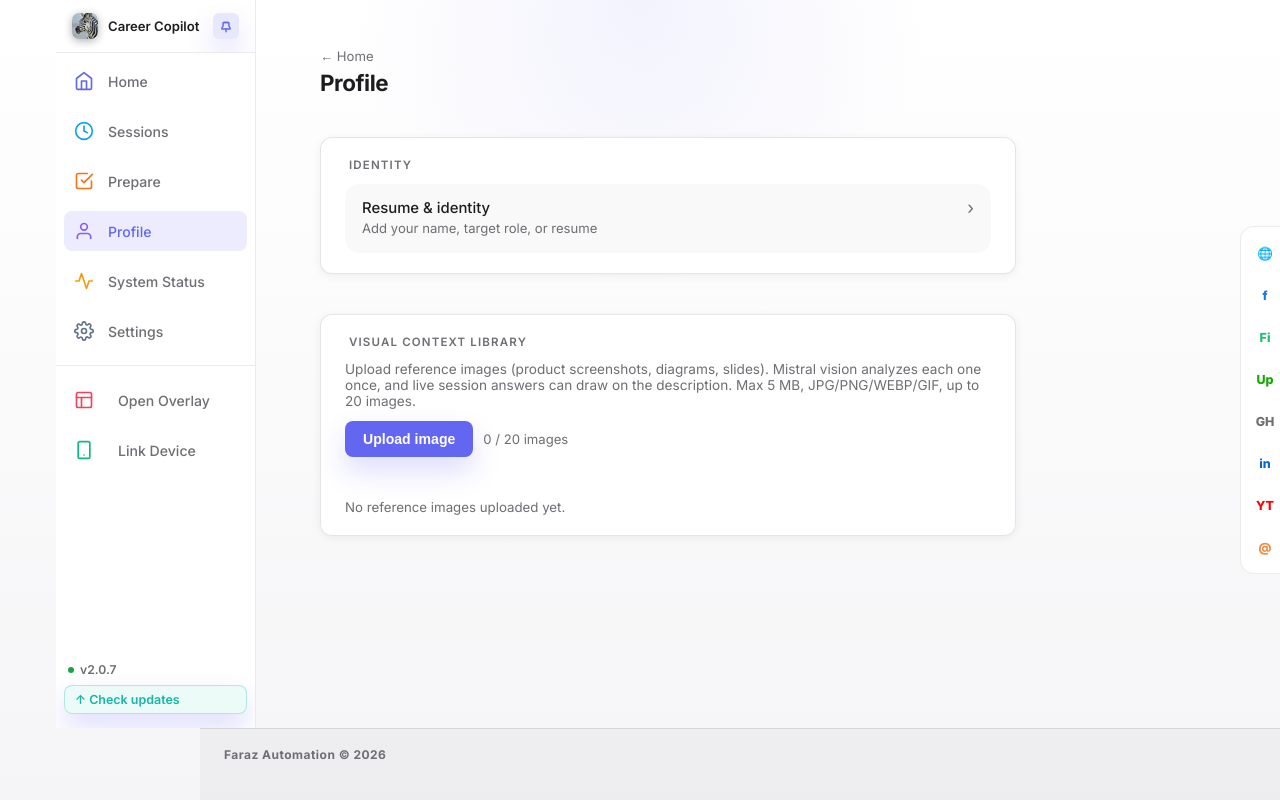
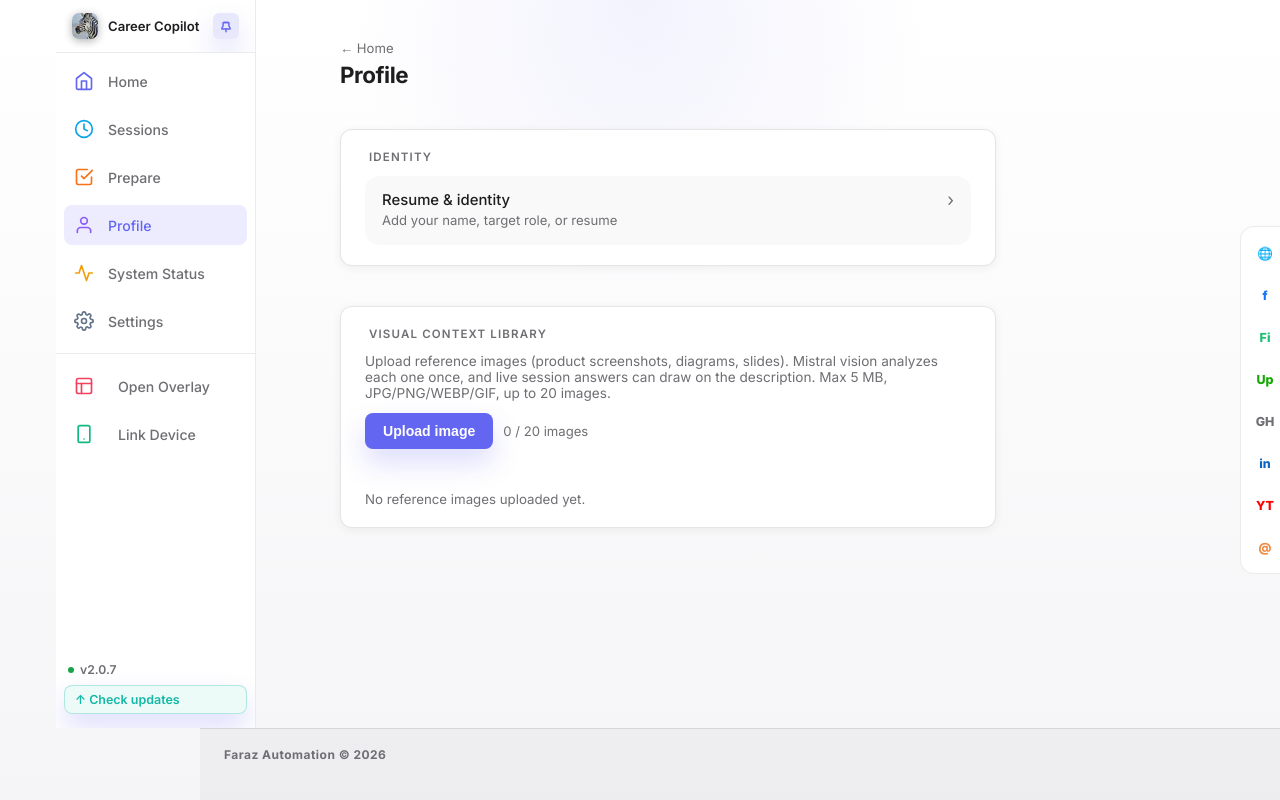
Before and after one commit to farazgoal-boop/career_copilot_premium, a Flask app: page /profile in a window 1280 px wide. Run offline with Flask 3, Linux system fonts and the light colour scheme; data that the repository does not hold is empty.

Commit message:
fix: sidebar spacing, footer gap, content centering

```diff
--- a/web_app/static/css/premium.css
+++ b/web_app/static/css/premium.css
@@ -252,7 +252,7 @@ input[type='submit']:hover {
 }
 
 .premium-main {
-  padding: 24px 0 40px;
+  padding: 24px 0 0;
   position: relative;
   perspective: 1200px;
   perspective-origin: 50% -20%;
@@ -645,9 +645,9 @@ body.home-view .premium-main {
    ───────────────────────────────────────────────────────────────────────────── */
 
 .page-content {
-  max-width: 760px;
+  max-width: 720px;
   margin: 0 auto;
-  padding: 48px 32px;
+  padding: 40px 32px;
   display: flex;
   flex-direction: column;
   gap: 40px;
@@ -995,12 +995,11 @@ body.has-sidebar .premium-main {
 }
 
 .sidebar-nav {
-  flex: 1;
-  display: flex;
-  flex-direction: column;
-  justify-content: flex-start;
+  flex: 0 0 auto;
+  display: flex;
+  flex-direction: column;
   padding: 8px 0;
-  gap: 10px;
+  gap: 8px;
 }
 
 .sidebar-item {
@@ -1152,6 +1151,7 @@ body.has-sidebar .premium-main {
 
 .sidebar-version-area {
   flex-shrink: 0;
+  margin-top: auto;
   padding: 10px 8px 14px;
   display: flex;
   flex-direction: column;
```
Also changed, not shown: 19 other files.
